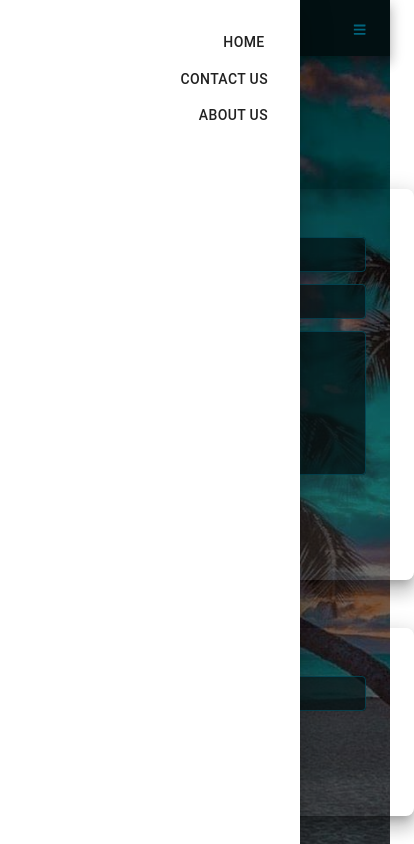
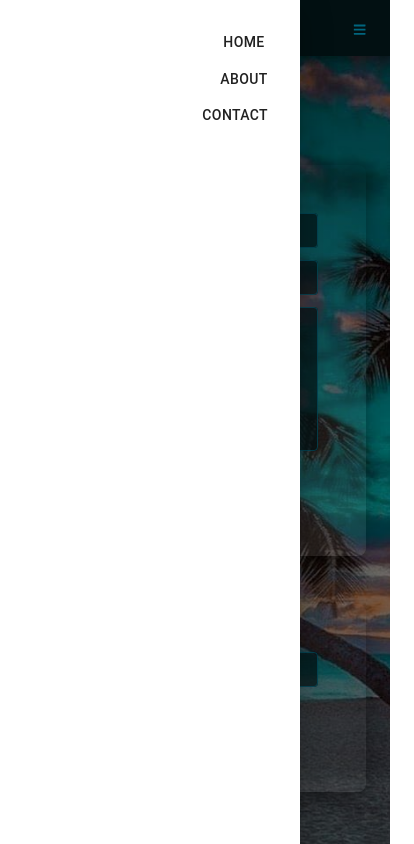
Before and after one commit to mighty6ft5max/avibe, a React (Create React App) app: page /contact in a window 390 px wide. Both pictures are taken after a click on the button 359 px from the left and 29 px from the top of the page. Shown: the top 844 px of the page, 414 px wide, since content can reach past the window. Built offline with nearby package versions, Linux system fonts and the light colour scheme.

Commit message:
mobile check

```diff
--- a/src/App.jsx
+++ b/src/App.jsx
@@ -263,41 +263,26 @@ const App = ({ classes }) => {
             <Button
               onClick={() => {
                 setOpen(false);
+                history.push("/about");
+              }}
+              classes={{
+                root: classes.dash,
+              }}
+            >
+              About
+            </Button>
+          </Grid>
+          <Grid item>
+            <Button
+              onClick={() => {
+                setOpen(false);
                 history.push("/contact");
               }}
               classes={{
                 root: classes.dash,
               }}
             >
-              Contact Us
-            </Button>
-          </Grid>
-          {/* <Grid item>
-                      <Button
-                        onClick={() => history.push("/testimonials")}
-                        classes={{
-                          root:
-                            classes[
-                              _.startsWith(pathname, "/testimonials")
-                                ? "menu_item_active"
-                                : "menu_item"
-                            ],
-                        }}
-                      >
-                        Testimonials
-                      </Button>
-                    </Grid> */}
-          <Grid item>
-            <Button
-              onClick={() => {
-                setOpen(false);
-                history.push("/about");
-              }}
-              classes={{
-                root: classes.dash,
-              }}
-            >
-              About Us
+              Contact
             </Button>
           </Grid>
         </Grid>
--- a/src/body.jsx
+++ b/src/body.jsx
@@ -632,7 +632,7 @@ const Body = ({ classes, bodyRef }) => {
     <Grid classes={{ root: classes.body }} item xs={12} ref={bodyRef}>
       <Switch>
         <Route path="/contact">
-          <Contact />
+          <Contact isMobile={isMobile} />
         </Route>
         <Route path="/about">
           <About />
--- a/src/contact.jsx
+++ b/src/contact.jsx
@@ -40,8 +40,10 @@ const styles = (theme) => ({
     background: "linear-gradient(45deg,rgba(255,255,255,.3),transparent)",
     borderRadius: 8,
     boxShadow: theme.shadows[12],
+    maxWidth: 444,
+    width: "100%",
   },
-  input: { width: 270 },
+  input: { width: "100%" },
   input_label: { lineHeight: 1.6, margin: 0 },
   input_holder: {
     marginBottom: 12,
@@ -88,7 +90,7 @@ const styles = (theme) => ({
   },
 });
 
-const Contact = ({ classes }) => {
+const Contact = ({ classes, isMobile }) => {
   const [userMessage, setUserMessage] = useState({
     name: "",
     email: "",
@@ -107,7 +109,7 @@ const Contact = ({ classes }) => {
         classes={{ root: classes.contact_back }}
         container
         style={{
-          padding: 48,
+          padding: isMobile ? 24 : 48,
           minHeight: "100vh",
           width: "100%",
         }}
```
